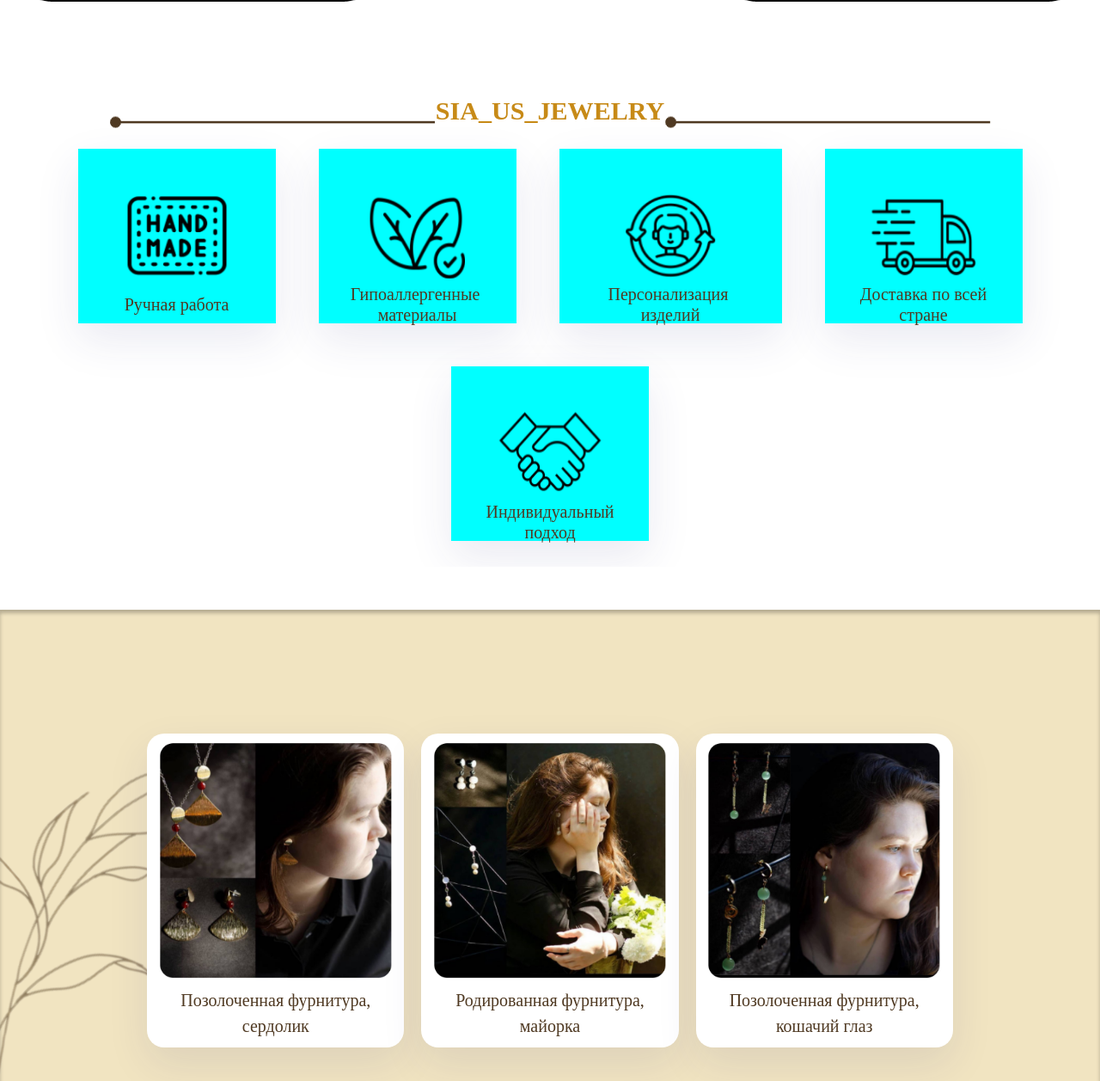
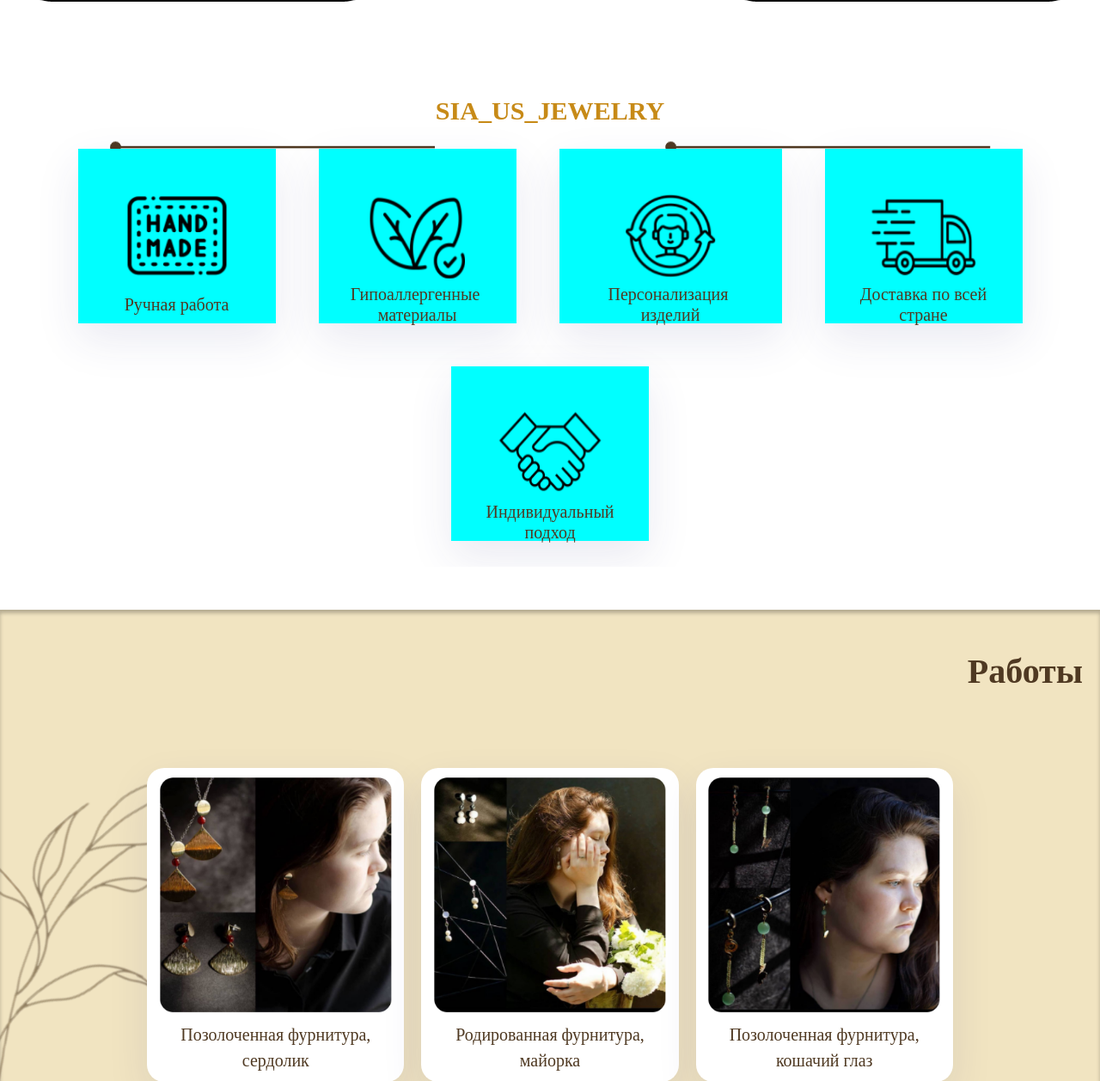
Before and after one commit to k-evgni/sia_us_jewelry, a Flask app: page / in a window 1280 px wide. Shown: the part 1281-2538 px from the top of the page at 86% size. Run offline with Flask 3, Linux system fonts and the light colour scheme.

Commit message:
Update index.html

```diff
--- a/templates/index.html
+++ b/templates/index.html
@@ -265,14 +265,14 @@
 	}
 
 	.Our_Success .imagev-left {
-	    top: 10%;
+	    top: 15%;
 	    left: 10%;
 	    transform: translateY(-50%);
 
 	}
 
 	.Our_Success .imagev-right {
-	    top: 10%;
+	    top: 15%;
 	    right: 10%;
 	    transform: translateY(-50%) scaleX(-1); /* Отражаем по горизонтали если нужно */
 	    max-width: 90%; /* Ограничение по ширине */
@@ -408,19 +408,14 @@
         }
 
         .Bestsellers h1{ /* Работы */
-            position: relative;
-            text-align: right;
-            margin-left: 0;
-            padding-left: 10px;
-            margin-bottom: 10px; /* Добавили отступ снизу */
-	    left: 50%; /* Центрирование по горизонтали */
-            transform: translateY(-50%); /* Смещение для точного центрирования */
+            text-align: left;
+            margin: 20px 0 20px 20px;
+            padding: 0;
             color: rgb(79, 57, 34);
             font-family: Cormorant Garamond;
             font-size: 2.3rem;
             font-weight: 700;
-            line-height: 160%;
-	    margin-top: 20;
+            line-height: 1.3;
             z-index: 3;
         }
 
@@ -1004,7 +999,8 @@
             font-weight: 700;
             line-height: 160%;
             z-index: 3;
-            margin-bottom: 40;
+            margin-bottom: 30px;
+	     margin-left: 40px;
         }
 
         .Bestsellers .squares-container {
```
